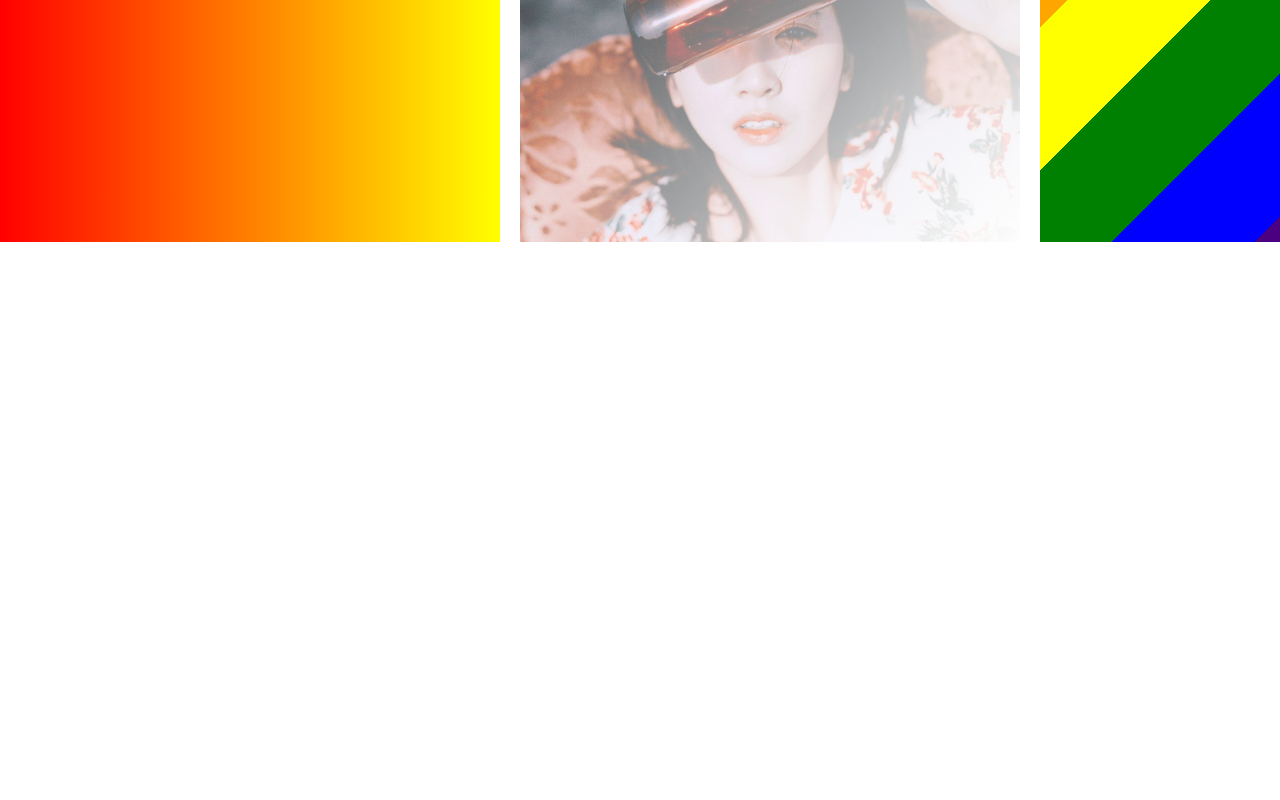
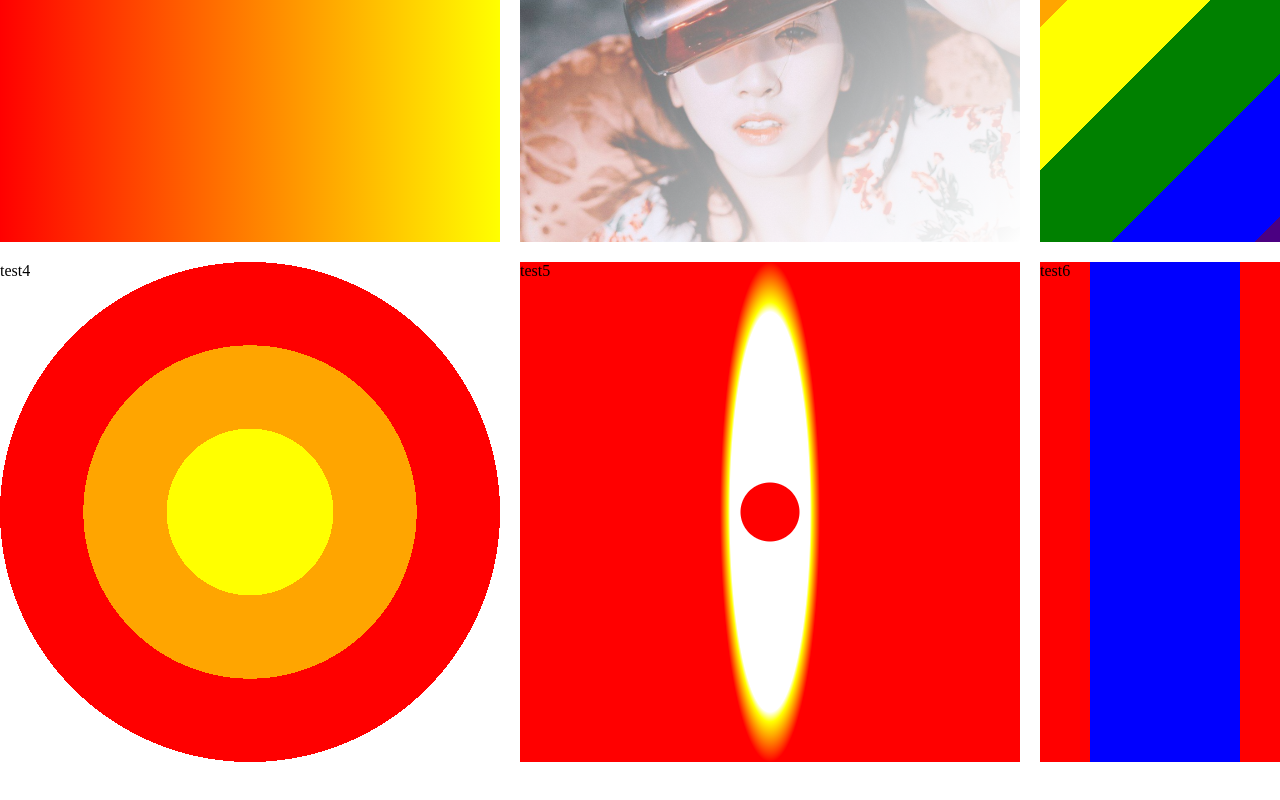
Before and after one commit to 467057463/demo, a React app in the folder css/: page /gradient in a window 1280 px wide. Shown: the part 314-1114 px from the top of the page. Built offline with nearby package versions, Linux system fonts and the light colour scheme.

Commit message:
添加router

```diff
--- a/css/src/App.js
+++ b/css/src/App.js
@@ -6,11 +6,17 @@ import {
 } from 'react-router-dom';
 
 import Home from './pages/Home';
+
+// router 相关
+import Topics from './pages/topics';
+
+// css 相关
 import Grid from './pages/Grid';
 import LineHeight from './pages/LineHeight';
 import Gradient from './pages/Gradient';
 import ObjectFit from './pages/ObjectFit';
 import WordBreak from './pages/WordBreak';
+import Clip from './pages/Clip';
 
 
 function App() {
@@ -25,6 +31,9 @@ function App() {
       </nav>
 
       <Switch>
+        <Route path="/clip">
+          <Clip/>
+        </Route>
         <Route path="/word-break">
           <WordBreak/>
         </Route>
@@ -40,6 +49,9 @@ function App() {
         <Route path="/gradient">
           <Gradient/>
         </Route>
+        <Route path="/topics">
+          <Topics/>
+        </Route>
         <Route path="/">
           <Home/>
         </Route>
--- /dev/null
+++ b/css/src/pages/Clip.js
@@ -0,0 +1,11 @@
+import React from 'react';
+
+function Clip(){
+  return(
+    <div className="clip">
+      <div className="box">11111</div>
+    </div>
+  )
+}
+
+export default Clip;
--- a/css/src/pages/Gradient.js
+++ b/css/src/pages/Gradient.js
@@ -6,6 +6,9 @@ function Gradient(){
       <div className="test-1">test1</div>
       <div className="test-2">test2</div>
       <div className="test-3">test3</div>
+      <div className="test-4">test4</div>
+      <div className="test-5">test5</div>
+      <div className="test-6">test6</div>
     </div>
   )
 }
--- a/css/src/pages/Home.js
+++ b/css/src/pages/Home.js
@@ -22,6 +22,9 @@ function Home(){
         <li>
           <Link to="/word-break">word-break、word-wrap、white-space</Link>
         </li>
+        <li>
+          <Link to="/clip">clip</Link>
+        </li>
       </ul>
     </div>
   )
--- /dev/null
+++ b/css/src/pages/topics/index.js
@@ -0,0 +1,38 @@
+import React from 'react';
+
+import Topic from './topic';
+
+import {
+  Link,
+  useRouteMatch,
+  Route,
+  Switch
+} from 'react-router-dom';
+
+function Topics(){
+  const math = useRouteMatch();
+  console.log(math)
+  return(
+    <div className="topics">
+      <h2>topics</h2>
+      <ul>
+        <li>
+          <Link to={math.url}>home</Link>
+        </li>
+        <li>
+          <Link to={`${math.url}/111`}>show</Link>
+        </li>
+      </ul>
+      <Switch>
+        <Route path="/topics/:id">
+          <Topic/>
+        </Route>
+        <Route path={math.path}>
+          <h3>topics index</h3>
+        </Route>
+      </Switch>
+    </div>
+  )
+}
+
+export default Topics;
--- /dev/null
+++ b/css/src/pages/topics/topic.js
@@ -0,0 +1,15 @@
+import React from 'react';
+
+import { useParams } from 'react-router-dom';
+
+function Topic(){
+  console.log(useParams())
+  const { id } = useParams();
+  return(
+    <div className="topic">
+      topic show id: {id}
+    </div>
+  )
+}
+
+export default Topic;
--- /dev/null
+++ b/css/src/styles/clip.scss
@@ -0,0 +1,10 @@
+.clip{
+  // background: red;
+  .box{
+    width: 500px;
+    height: 500px;
+    background-color: red;
+    position: absolute;
+    clip: rect(10px, 100px, 200px, 10px);
+  }
+}
--- a/css/src/styles/gradient.scss
+++ b/css/src/styles/gradient.scss
@@ -42,4 +42,45 @@
       #800880 85.71%,
     )
   }
+  .test-4{
+    width: 500px;
+    height: 500px;
+    background-image: radial-gradient(
+      closest-side circle,
+      yellow,
+      yellow 33.33%,
+      orange 33.33%,
+      orange 66.66%,
+      red 66.66%,
+      red 100%,
+      white,
+    );
+  }
+  .test-5{
+    width: 500px;
+    height: 500px;
+    background-image: radial-gradient(
+      50px 250px ellipse,
+      transparent 40px,
+      yellow 42px,
+      red
+    ),
+    radial-gradient(
+      30px circle,
+      red,
+      red 29px,
+      transparent 30px,
+    );
+  }
+  .test-6{
+    width: 500px;
+    height: 500px;
+    background-image: repeating-linear-gradient(
+      to right,
+      red 0,
+      red 50px,
+      blue 0,
+      blue 200px,
+    );
+  }
 }
--- a/css/src/styles/style.scss
+++ b/css/src/styles/style.scss
@@ -3,6 +3,7 @@
 @import './gradient';
 @import './object-fit';
 @import './word-break';
+@import './clip';
 
 $body-color: red;
 body{
--- a/css/webpack.config.js
+++ b/css/webpack.config.js
@@ -12,7 +12,8 @@ module.exports = {
   entry: './src/index.js',
   output: {
     filename: 'bundle.[hash].js',
-    path: path.resolve(__dirname, 'dist')
+    path: path.resolve(__dirname, 'dist'),
+    publicPath: path.resolve(__dirname, '/')
   },
   devtool: 'inline-source-map',
   module: {
```
